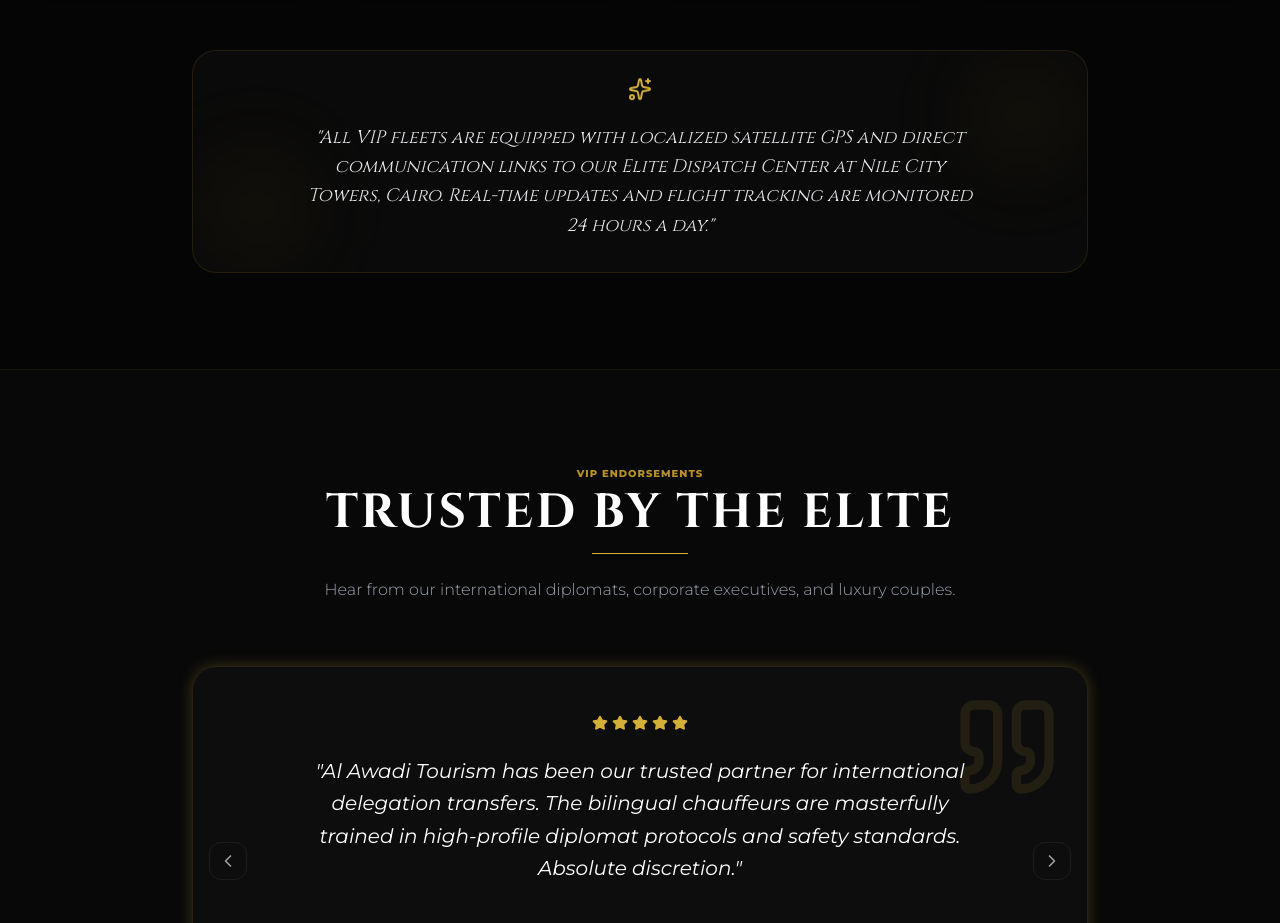
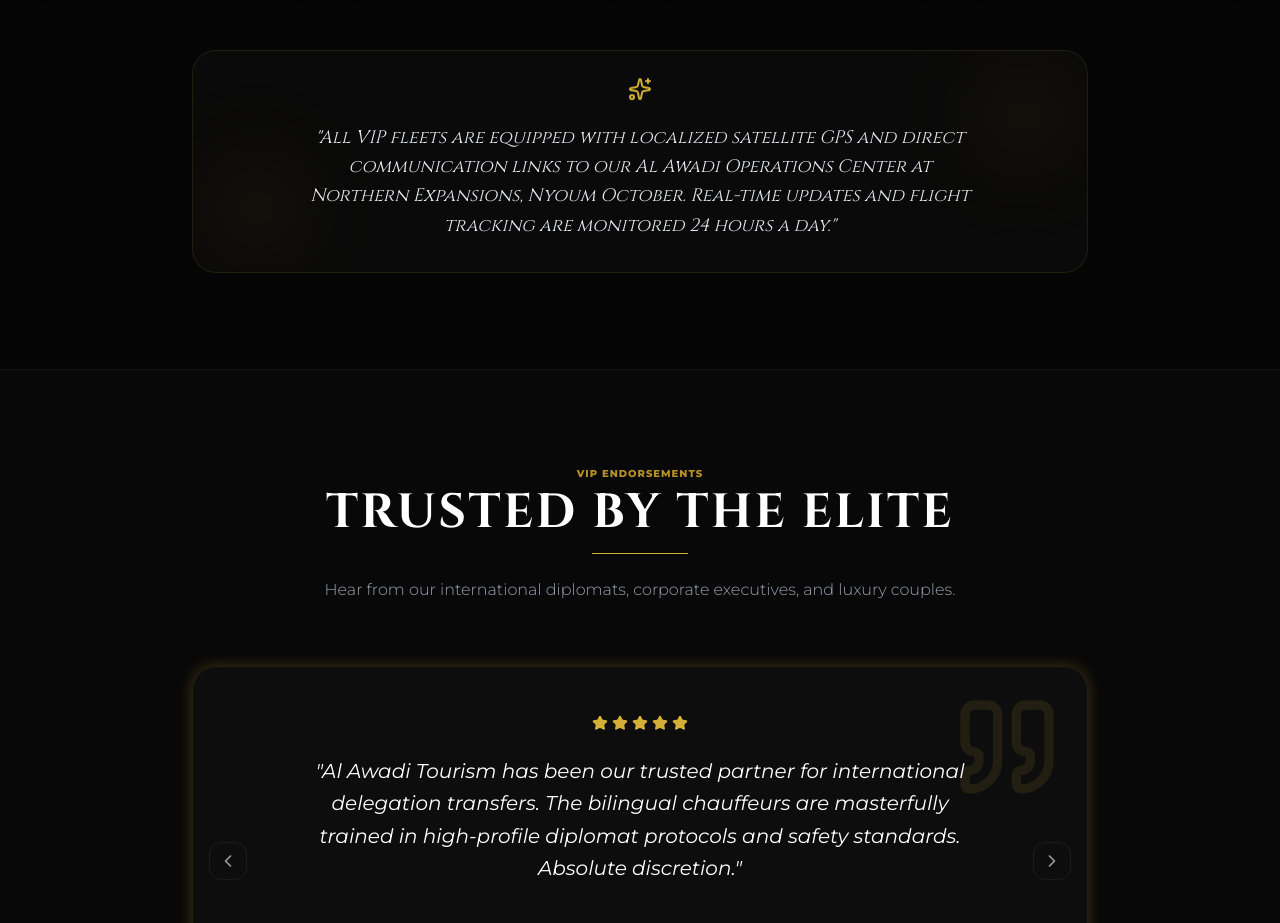
Before and after one commit to medoouwj12-tech/transport-limousine, a React (Vite) app: page / in a window 1280 px wide. Shown: the part 6380-7303 px from the top of the page. Built offline with nearby package versions, Linux system fonts and the light colour scheme.

Commit message:
Update VIP Experience tracking text for Al Awadi Operations Center

```diff
--- a/src/components/VIPExperience.jsx
+++ b/src/components/VIPExperience.jsx
@@ -87,8 +87,8 @@ export default function VIPExperience({ theme, lang }) {
           <Sparkles className="w-6 h-6 text-gold-400 mx-auto mb-4 animate-bounce" />
           <p className="font-serif italic text-base sm:text-lg leading-relaxed text-gray-200 dark:text-gray-100 max-w-2xl mx-auto">
             {lang === 'en'
-              ? `"All VIP fleets are equipped with localized satellite GPS and direct communication links to our Elite Dispatch Center at Nile City Towers, Cairo. Real-time updates and flight tracking are monitored 24 hours a day."`
-              : `"جميع أساطيلنا مزودة بنظام تتبع GPS عبر الأقمار الصناعية وربط مباشر بغرفة عمليات إيليت في أبراج نايل سيتي بالقاهرة. يتم رصد حركة الرحلات وتغير مواعيد الطيران على مدار الساعة."`
+              ? `"All VIP fleets are equipped with localized satellite GPS and direct communication links to our Al Awadi Operations Center at Northern Expansions, Nyoum October. Real-time updates and flight tracking are monitored 24 hours a day."`
+              : `"جميع أساطيلنا مزودة بنظام تتبع GPS عبر الأقمار الصناعية وربط مباشر بغرفة عمليات العوضي في التوسعات الشمالية نيوم اكتوبر . يتم رصد حركة الرحلات وتغير مواعيد الطيران على مدار الساعة."`
             }
           </p>
         </div>
```
